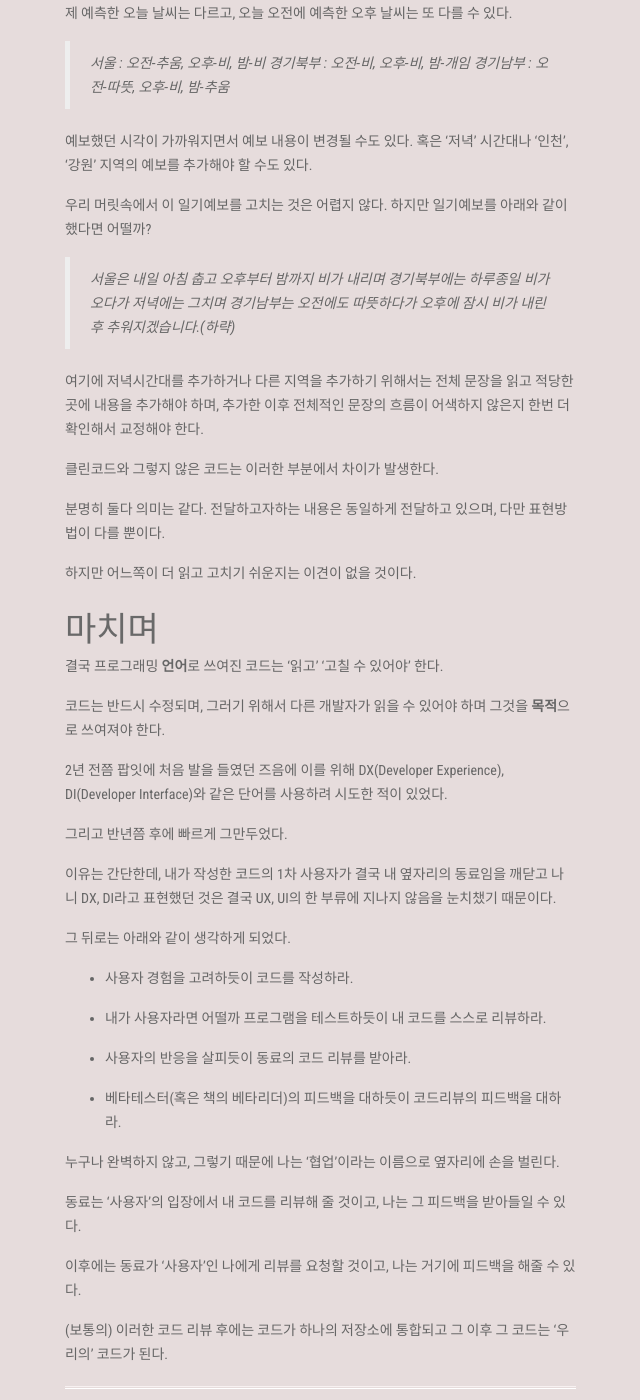
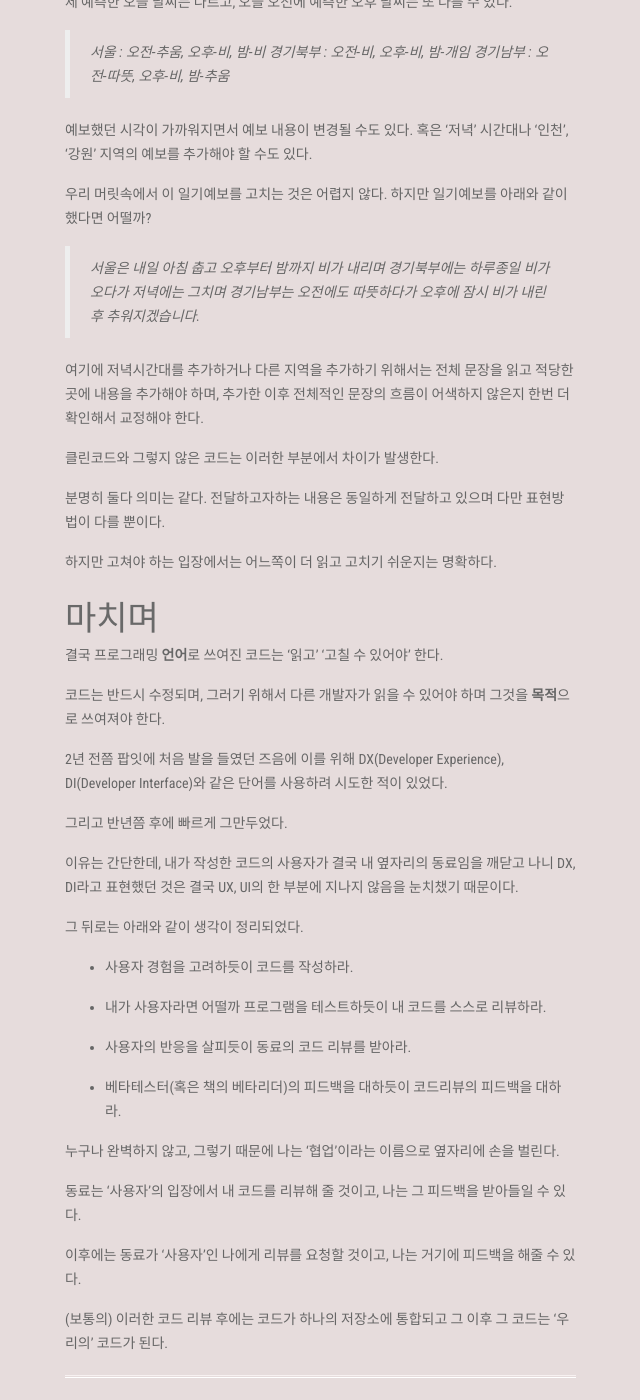
Before and after one commit to CyanRYi/cyanryi.github.io, a Jekyll site: the page built from _posts/ko/2019-09-14-Maketh-Readable-Code.md, in a window 1280 px wide and 1400 px high, scrolled down 1963 px. Shown: the whole window, without its empty margins (267-907 px from the left). Built offline with Jekyll 4.4.1, drawn with Linux system fonts in a browser that asks for light colours; some of the changed text lies outside the part shown.

Commit message:
3차 퇴고

```diff
--- a/_posts/ko/2019-09-14-Maketh-Readable-Code.md
+++ b/_posts/ko/2019-09-14-Maketh-Readable-Code.md
@@ -18,13 +18,11 @@
 
 말과 글로 대표되는 '언어'는 본래 소통에 그 본질이 있으며 다시 말해 듣는, 혹은 읽는 사람에게 의미를 명확하게 전달하기 위해 사용한다.
 
-#### 저수준언어(Low-Level Language)에서 고수준언어(High-Level language)로의 변화[^1]
+#### 저수준언어(Low-Level Language)에서 고수준언어(High-Level language)로의 변화[^2]
 
 이 둘 모두 '의미를 전달한다'라는 언어의 본질에 충실하다. 다만 전달 대상을 기준으로 구분할 뿐이다.
 
-저수준언어는 컴퓨터가 읽기 쉬운, 고수준언어는 사람이 읽기 쉬운 코드로 분류하며
-
-프로그래밍언어는 저수준언어에서 고수준언어로 발전해왔다는 사실은 프로그래밍언어가 다루는 주요한 소통의 대상이 컴퓨터에서 인간으로 변화해왔다는 것을 의미한다.[^2]
+프로그래밍언어가 컴퓨터가 읽기 쉬운 저수준언어에서 사람이 읽기 쉬운 고수준언어로 발전해왔다는 사실은 프로그래밍언어가 다루는 주요한 소통의 대상이 컴퓨터에서 인간으로 변화해왔다는 것을 의미한다.[^3]
 
 Java, C#, Python, Ruby 등의 대부분의 언어가 고수준언어로 분류되며 (아마도) 이 글을 읽는 많은 사람들이 사용하는 언어는 대부분 고수준언어에 속할 것이다.
 
@@ -72,15 +70,15 @@
 우리 머릿속에서 이 일기예보를 고치는 것은 어렵지 않다. 하지만 일기예보를 아래와 같이 했다면 어떨까?
 
 > 서울은 내일 아침 춥고 오후부터 밤까지 비가 내리며 경기북부에는 하루종일 비가 오다가 저녁에는 그치며
-    경기남부는 오전에도 따뜻하다가 오후에 잠시 비가 내린 후 추워지겠습니다.(하략)
+    경기남부는 오전에도 따뜻하다가 오후에 잠시 비가 내린 후 추워지겠습니다.
 
 여기에 저녁시간대를 추가하거나 다른 지역을 추가하기 위해서는 전체 문장을 읽고 적당한 곳에 내용을 추가해야 하며, 추가한 이후 전체적인 문장의 흐름이 어색하지 않은지 한번 더 확인해서 교정해야 한다.
 
 클린코드와 그렇지 않은 코드는 이러한 부분에서 차이가 발생한다.
 
-분명히 둘다 의미는 같다. 전달하고자하는 내용은 동일하게 전달하고 있으며, 다만 표현방법이 다를 뿐이다.
+분명히 둘다 의미는 같다. 전달하고자하는 내용은 동일하게 전달하고 있으며 다만 표현방법이 다를 뿐이다.
 
-하지만 어느쪽이 더 읽고 고치기 쉬운지는 이견이 없을 것이다.
+하지만 고쳐야 하는 입장에서는 어느쪽이 더 읽고 고치기 쉬운지는 명확하다.
 
 ### 마치며
 
@@ -92,9 +90,9 @@
 
 그리고 반년쯤 후에 빠르게 그만두었다.
 
-이유는 간단한데, 내가 작성한 코드의 1차 사용자가 결국 내 옆자리의 동료임을 깨닫고 나니 DX, DI라고 표현했던 것은 결국 UX, UI의 한 부류에 지나지 않음을 눈치챘기 때문이다.
+이유는 간단한데, 내가 작성한 코드의 사용자가 결국 내 옆자리의 동료임을 깨닫고 나니 DX, DI라고 표현했던 것은 결국 UX, UI의 한 부분에 지나지 않음을 눈치챘기 때문이다.
 
-그 뒤로는 아래와 같이 생각하게 되었다.
+그 뒤로는 아래와 같이 생각이 정리되었다.
 
 - 사용자 경험을 고려하듯이 코드를 작성하라.
 
@@ -113,12 +111,14 @@
 (보통의) 이러한 코드 리뷰 후에는 코드가 하나의 저장소에 통합되고 그 이후 그 코드는 '우리의' 코드가 된다.
 
 ---
-[^1]: 기우일수도 있지만, 드물게 이 개념을 잘못 이해하고 있는 사람들이 있다. [링크](https://planest.tistory.com/entry/%EA%B3%A0%EC%88%98%EC%A4%80-%EC%96%B8%EC%96%B4%EC%99%80-%EC%A0%80%EC%88%98%EC%A4%80-%EC%96%B8%EC%96%B4)에서 명료하게 설명하고 있다.
+[^1]: 특정 책에 대해서만 얘기하고 싶지는 않다. 그냥 우리가 흔히 말하는 읽기 쉽고 좋은 깔끔한 코드에 대해서 다룬다. 뭐 굳이 구분할 필요가 없긴 하지만..
 
-[^2]: 저수준언어가 쓸모없다는 얘기로 오해하면 안된다. 저수준언어가 오히려 난이도가 높아서 진입장벽이 높을 뿐..
+[^2]: 기우일수도 있지만, 드물게 이 개념을 잘못 이해하고 있는 사람들이 있다. [링크](https://planest.tistory.com/entry/%EA%B3%A0%EC%88%98%EC%A4%80-%EC%96%B8%EC%96%B4%EC%99%80-%EC%A0%80%EC%88%98%EC%A4%80-%EC%96%B8%EC%96%B4)에서 명료하게 설명하고 있다.
 
-[^3]: 애자일에 대해서는 [다른 분](https://www.popit.kr/author/tony)이 잘 해주시겠지.. 라고 슬그머니 떠넘겨 본다. 구디역 근처 소주집에서 애자일을 깨달은지 1년밖에 안돼서 부담스럽다.
+[^3]: 저수준언어가 쓸모없다는 얘기로 오해하면 안된다. 저수준언어가 오히려 난이도가 높아서 진입장벽이 높을 뿐..
 
-[^4]: 개발단계에서 발견되는 버그를 포함한다.
+[^4]: 애자일에 대해서는 [다른 분](https://www.popit.kr/author/tony)이 잘 해주시겠지.. 라고 슬그머니 떠넘겨 본다. 구디역 근처 소주집에서 애자일을 깨달은지 1년밖에 안돼서 부담스럽다.
 
-[^5]: 기원전 6세기경의 사람으로 알려져 있으나 상세한 생몰년이 불분명하여 생략한다. 영화 매트릭스에서는 모피어스가 비슷한 대사를 했다.
+[^5]: 개발단계에서 발견되는 버그를 포함한다.
+
+[^6]: 기원전 6세기경의 사람으로 알려져 있으나 상세한 생몰년이 불분명하여 생략한다. 영화 매트릭스에서는 모피어스가 비슷한 대사를 했다.
```
Also changed, not shown: other parts of _posts/ko/2019-09-14-Maketh-Readable-Code.md (+4 -4 lines).
